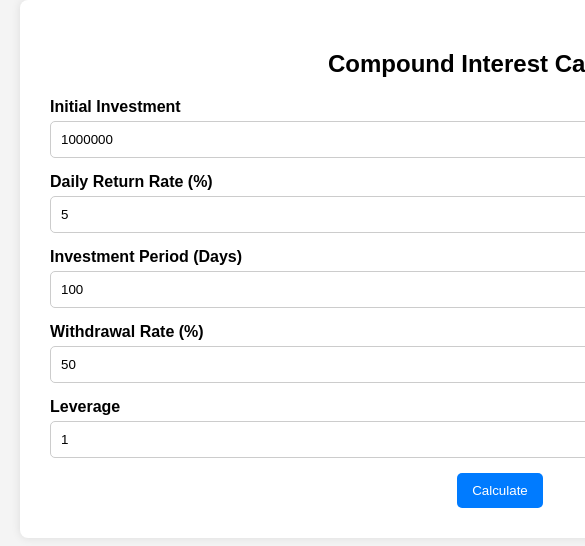
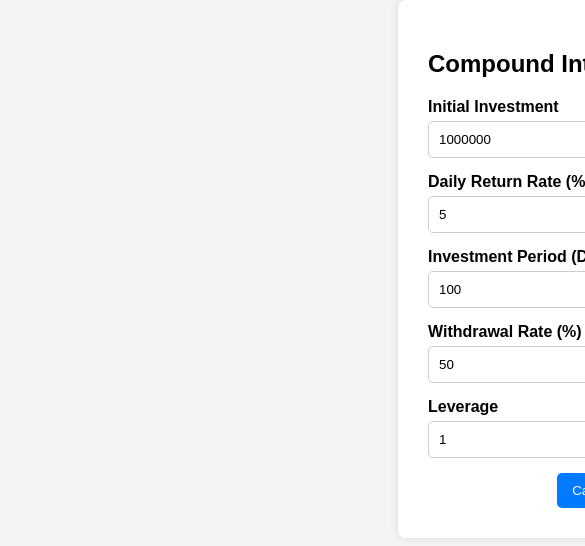
Before and after one commit to ttototom/compound-interest-calculator, a React (Create React App) app: page / in a window 390 px wide. Shown: the top 546 px of the page, 585 px wide, since content can reach past the window. Built offline with nearby package versions, Linux system fonts and the light colour scheme.

Commit message:
모바일

```diff
--- a/public/styles.css
+++ b/public/styles.css
@@ -7,12 +7,12 @@ body {
 
 html, body {
   width: 100%;
-  min-width: 1000px; /* 테이블 크기 이상으로 설정하여 더 작은 화면에서도 볼 수 있도록 조정 */
+  min-width: 1200px; /* 테이블 크기 이상으로 설정 */
   overflow-x: auto; /* 스크롤 가능하도록 설정 */
 }
 
 .container {
-  width: 90%; /* 최초 크기를 더 크게 설정 */
+  width: fit-content; /* 내용에 맞게 크기 조절 */
   background: white;
   padding: 30px;
   border-radius: 8px;
@@ -20,7 +20,6 @@ html, body {
   text-align: center;
   margin: auto; /* 자동 가운데 정렬 */
   position: relative; /* 정렬 문제 해결 */
-  transition: width 0.3s ease-in-out; /* 부드러운 변화 적용 */
 }
 
 .input-group {
@@ -71,7 +70,7 @@ button:hover {
 
 .result-table {
   width: 100%;
-  min-width: 800px; /* 더 작은 화면에서도 축소 가능하도록 조정 */
+  min-width: 900px;
   border-collapse: collapse;
   background: white;
 }
@@ -79,9 +78,8 @@ button:hover {
 .result-table th,
 .result-table td {
   border: 1px solid #ddd;
-  padding: 8px; /* 패딩을 줄여 더 작은 화면에서도 잘 보이게 조정 */
+  padding: 10px;
   text-align: center;
-  font-size: 12px; /* 글자 크기 축소 */
 }
 
 .result-table th {
@@ -93,6 +91,5 @@ button:hover {
 @media (max-width: 600px) {
   .result-table {
     width: 100%;
-    font-size: 10px; /* 모바일에서 더 작은 글씨 적용 */
   }
 }
```
